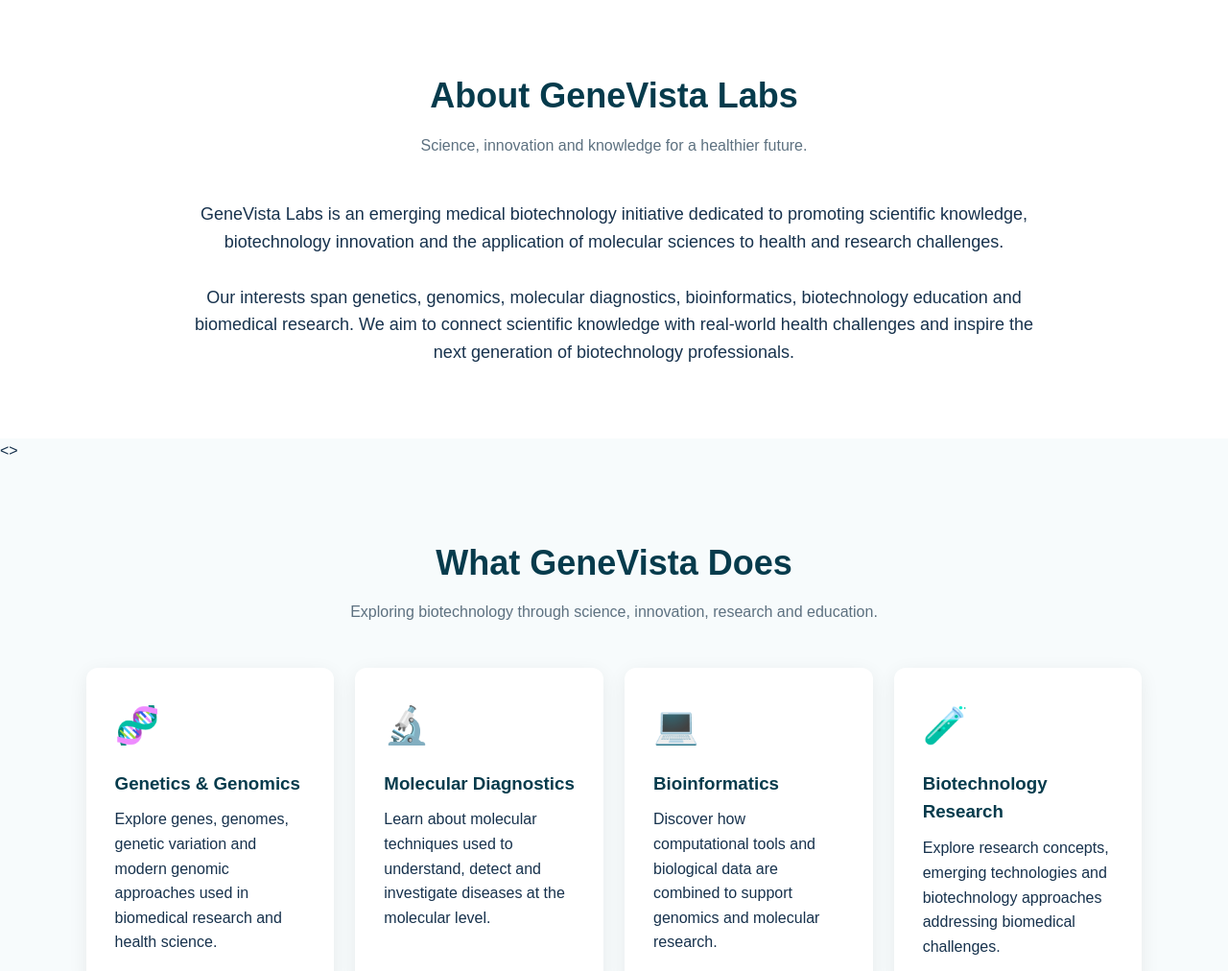
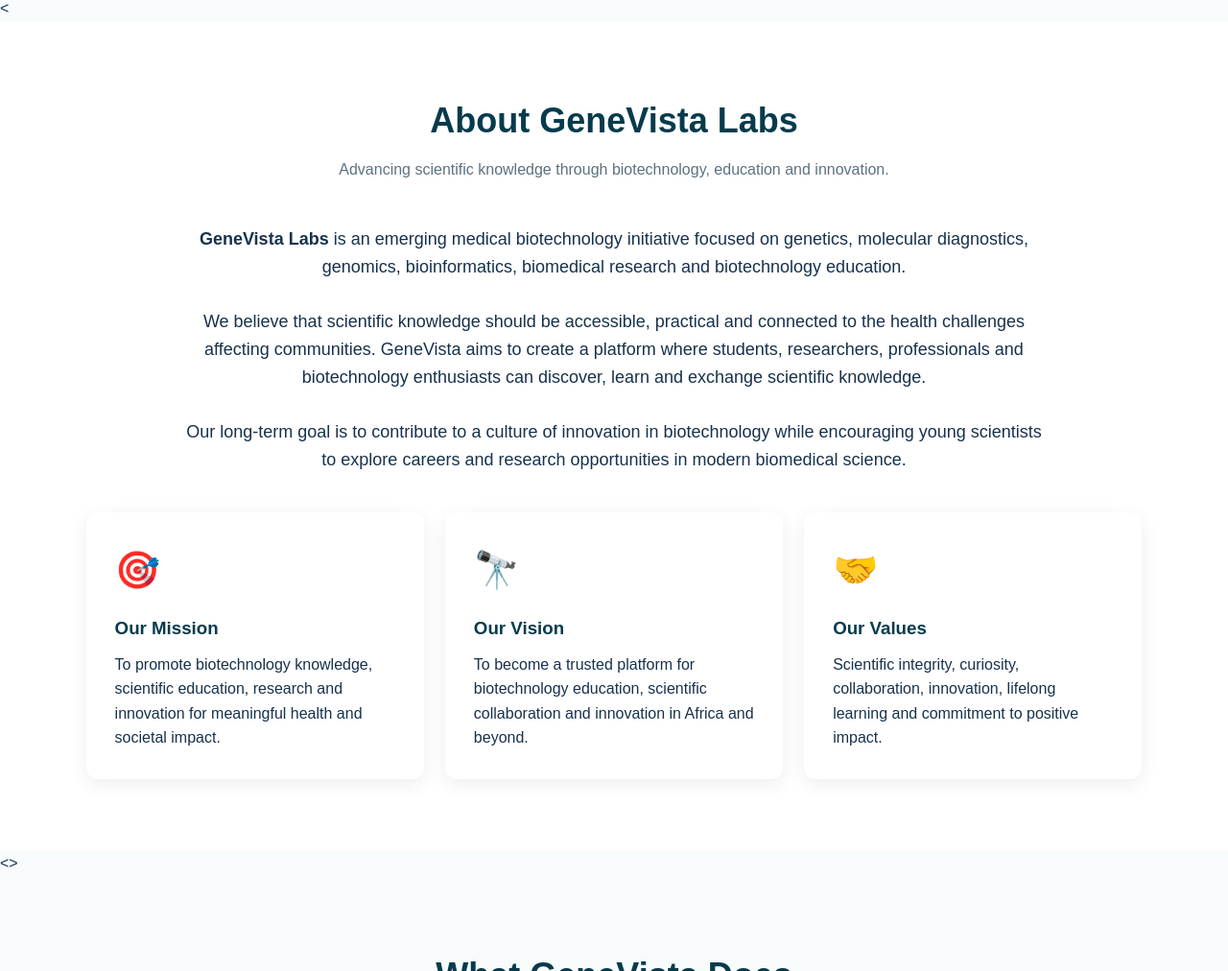
Before and after one commit to genevistalabs/genevistalabs.github.io, a plain HTML site: page index.html in a window 1280 px wide. Shown: the part 760-1772 px from the top of the page at 96% size. Drawn offline with Linux system fonts and the light colour scheme.

Commit message:
Revise About section and add mission/vision/values
Updated the 'About' section with new content and added mission, vision, and values cards.

```diff
--- a/index.html
+++ b/index.html
@@ -275,30 +275,73 @@
   </div>
 </section>
 
-<section class="about" id="about">
+<<section class="about" id="about">
 
   <div class="section-title">
     <h2>About GeneVista Labs</h2>
-    <p>Science, innovation and knowledge for a healthier future.</p>
+    <p>
+      Advancing scientific knowledge through biotechnology, education
+      and innovation.
+    </p>
   </div>
 
   <div class="about-content">
+
     <p>
-      GeneVista Labs is an emerging medical biotechnology initiative
-      dedicated to promoting scientific knowledge, biotechnology
-      innovation and the application of molecular sciences to health
-      and research challenges.
+      <strong>GeneVista Labs</strong> is an emerging medical biotechnology
+      initiative focused on genetics, molecular diagnostics, genomics,
+      bioinformatics, biomedical research and biotechnology education.
     </p>
 
     <br>
 
     <p>
-      Our interests span genetics, genomics, molecular diagnostics,
-      bioinformatics, biotechnology education and biomedical research.
-      We aim to connect scientific knowledge with real-world health
-      challenges and inspire the next generation of biotechnology
-      professionals.
+      We believe that scientific knowledge should be accessible,
+      practical and connected to the health challenges affecting
+      communities. GeneVista aims to create a platform where students,
+      researchers, professionals and biotechnology enthusiasts can
+      discover, learn and exchange scientific knowledge.
     </p>
+
+    <br>
+
+    <p>
+      Our long-term goal is to contribute to a culture of innovation
+      in biotechnology while encouraging young scientists to explore
+      careers and research opportunities in modern biomedical science.
+    </p>
+
+  </div>
+
+  <div class="cards" style="margin-top: 40px;">
+
+    <div class="card">
+      <div class="card-icon">🎯</div>
+      <h3>Our Mission</h3>
+      <p>
+        To promote biotechnology knowledge, scientific education,
+        research and innovation for meaningful health and societal impact.
+      </p>
+    </div>
+
+    <div class="card">
+      <div class="card-icon">🔭</div>
+      <h3>Our Vision</h3>
+      <p>
+        To become a trusted platform for biotechnology education,
+        scientific collaboration and innovation in Africa and beyond.
+      </p>
+    </div>
+
+    <div class="card">
+      <div class="card-icon">🤝</div>
+      <h3>Our Values</h3>
+      <p>
+        Scientific integrity, curiosity, collaboration, innovation,
+        lifelong learning and commitment to positive impact.
+      </p>
+    </div>
+
   </div>
 
 </section>
```
